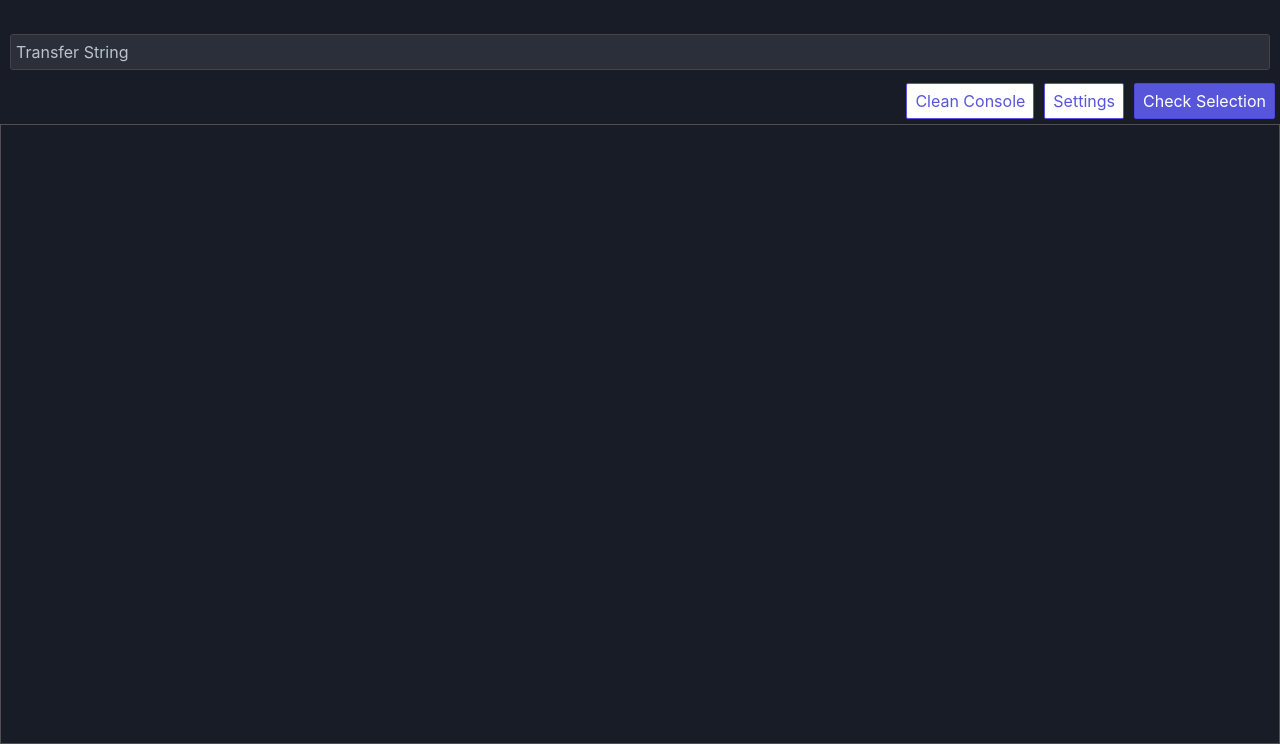
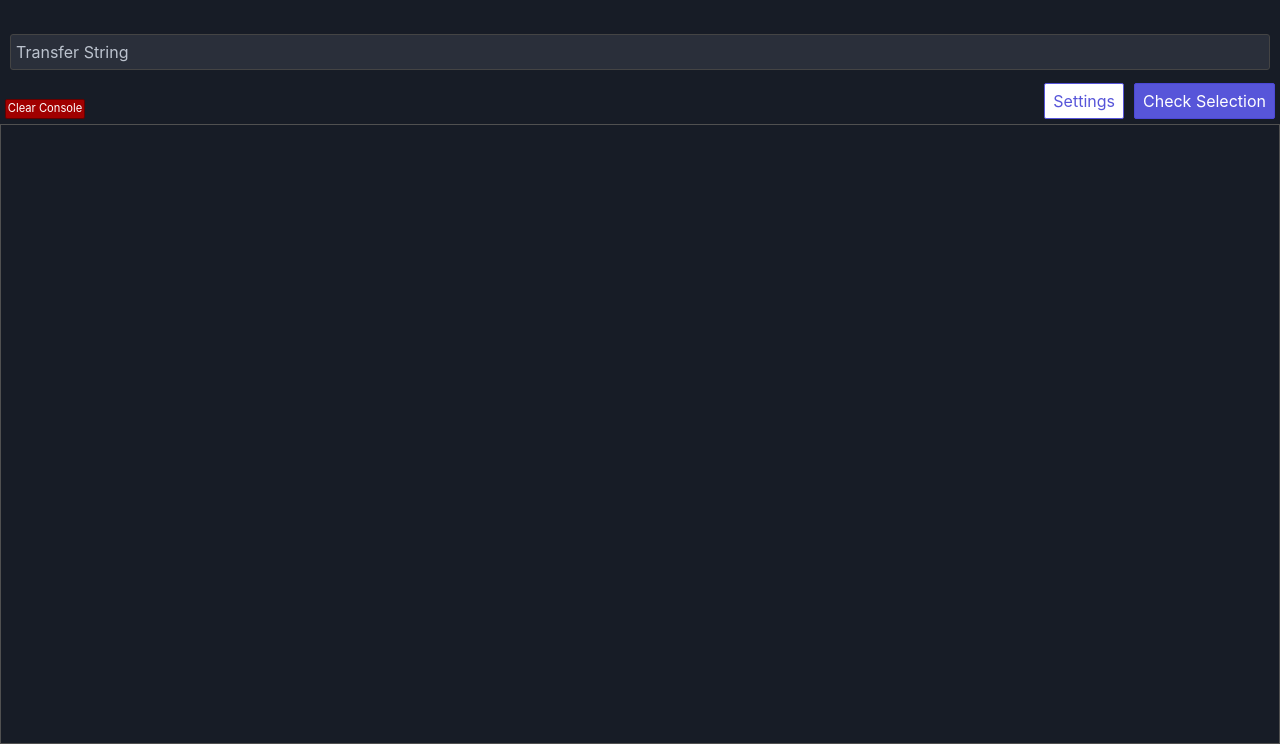
Before and after one commit to notaspirit/VolumetricSelection2077, an Electron app: page NodeJs App/src/gui/index.html in a window 1280 px wide. Shown: the part 56-800 px from the top of the page. Drawn offline with Linux system fonts and the light colour scheme.

Commit message:
fixed typo in "clear console button", relocoated it and made it smaller, also disabled the settings menu while the selection is checked to avoid bypassing validation

```diff
--- a/NodeJs App/src/gui/index.html
+++ b/NodeJs App/src/gui/index.html
@@ -25,9 +25,13 @@
         <input class="form-input" type="text" id="transfer-string" placeholder="Transfer String">
       </div>
       <div class="button-container">
-        <button class="btn" id="clean-console-btn">Clean Console</button>
-        <button class="btn" id="open-settings-btn">Settings</button>
-        <button class="btn btn-primary" id="check-selection-btn">Check Selection</button>
+        <div class="left-buttons">
+          <button class="btn btn-primary" id="clear-console-btn">Clear Console</button>
+        </div>
+        <div class="right-buttons">
+          <button class="btn" id="open-settings-btn">Settings</button>
+          <button class="btn btn-primary" id="check-selection-btn">Check Selection</button>
+        </div>
       </div>
     </div>
     <div id="console1" class="console"></div>
--- a/NodeJs App/src/gui/renderer.js
+++ b/NodeJs App/src/gui/renderer.js
@@ -46,17 +46,20 @@ document.addEventListener('DOMContentLoaded', async () => {
   document.getElementById('open-settings-btn').addEventListener('click', () => {
         ipcRenderer.send('open-settings');
   });
-  document.getElementById('clean-console-btn').addEventListener('click', () => {
+  document.getElementById('clear-console-btn').addEventListener('click', () => {
     cleanConsole();
   });
   const checkSelectionButton = document.getElementById('check-selection-btn');
+  const settingsButton = document.getElementById('open-settings-btn');
   checkSelectionButton.addEventListener('click', () => {
     checkSelectionButton.classList.add('loading');
+    settingsButton.classList.add('disabled');
     if (settings.detailedLogging) {
       Log.info('Checking selection button clicked');
     }
     performAsyncOperation().then(() => {
       checkSelectionButton.classList.remove('loading');
+      settingsButton.classList.remove('disabled');
     });
   });
 
--- a/NodeJs App/src/styles/styles_dark.css
+++ b/NodeJs App/src/styles/styles_dark.css
@@ -102,14 +102,28 @@ input[type="text"], input[type="checkbox"], select {
 
 .button-container {
   display: flex;
-  justify-content: flex-end;
-  align-items: center;
+  justify-content: space-between; /* Distribute space between left and right buttons */
+  align-items: flex-end;
   margin-bottom: 0; /* Ensure no margin at the bottom */
+}
+
+.left-buttons {
+  display: flex;
+  justify-content: flex-start; /* Align buttons to the left */
+}
+
+.right-buttons {
+  display: flex;
+  justify-content: flex-end; /* Align buttons to the right */
 }
 
 #open-settings-btn,
 #check-selection-btn {
   margin-left: 10px; /* Add space between buttons */
+}
+
+#clear-console-btn {
+  margin-right: 10px; /* Add space from the left edge */
 }
 
 .form-group {
@@ -128,3 +142,26 @@ h1 {
 td {
   padding: 5px;
 }
+
+#clear-console-btn {
+  width: 80px; /* Set the width to 100px */
+  height: 20px; /* Set the height to 100px */
+  max-width: 100px; /* Optional: Set a maximum width */
+  padding: 5px 10px; /* Adjust padding for smaller size */
+  font-size: 0.7em; /* Scale down the font size */
+  line-height: 1.2; /* Adjust line height for better text alignment */
+  display: flex; /* Use flexbox to center text */
+  justify-content: center; /* Center text horizontally */
+  align-items: center; /* Center text vertically */
+}
+
+#clear-console-btn.btn-primary {
+  background-color: rgb(160, 0, 0); /* Set the background color to red */
+  border-color: rgb(99, 0, 0); /* Set the border color to red */
+  color: white; /* Ensure the text color is white for contrast */
+}
+
+#clear-console-btn.btn-primary:hover {
+  background-color: rgb(116, 0, 0); /* Darken the button on hover */
+  border-color: rgb(99, 0, 0); /* Match the border color on hover */
+}
```
